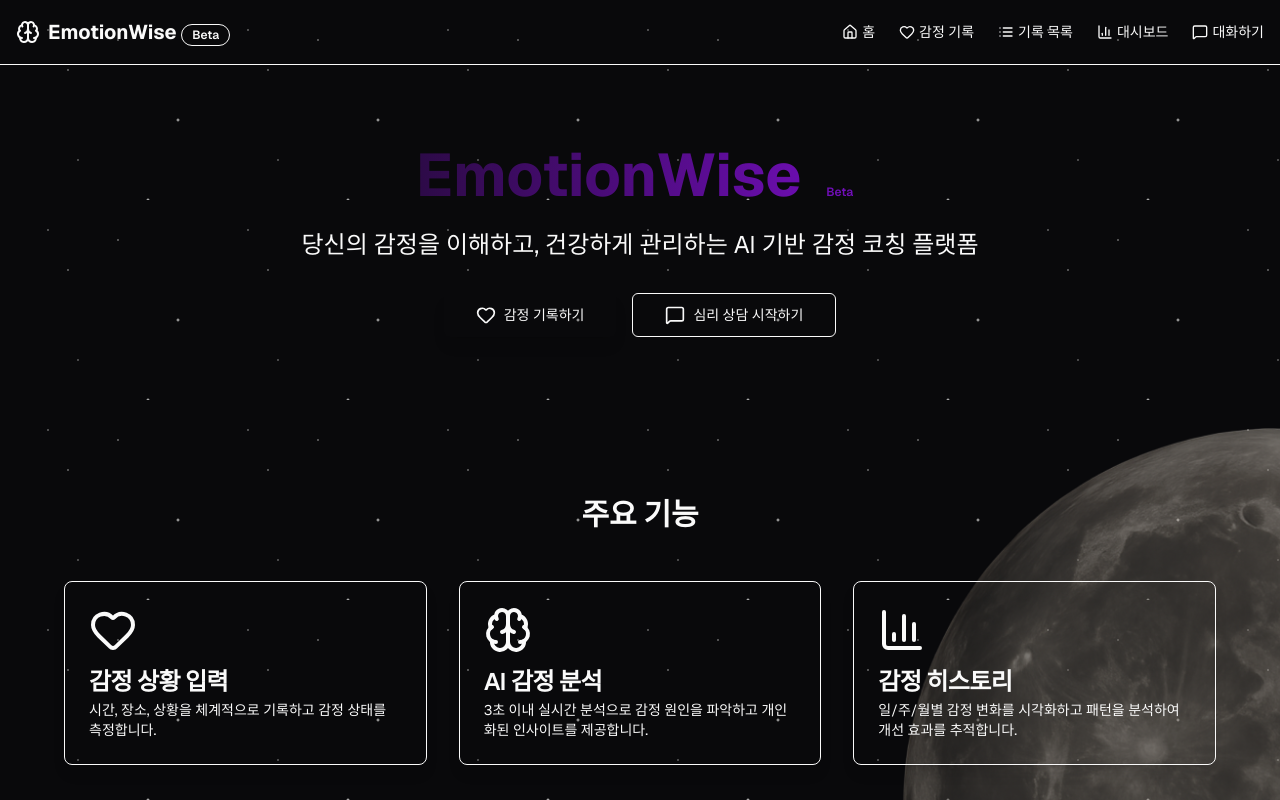
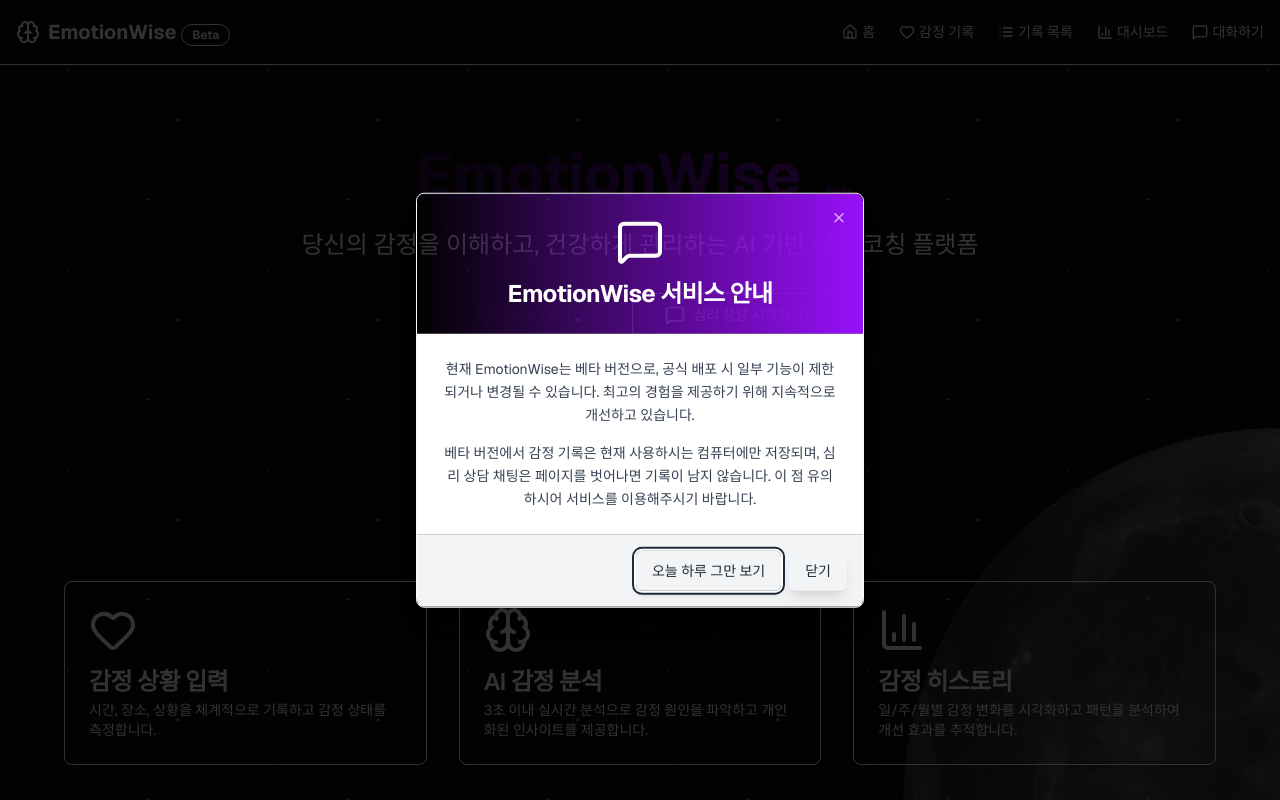
Before and after one commit to SSY1203/emotion-wise, a Next.js app: page / in a window 1280 px wide. Shown: the top 800 px of the page. Built offline with nearby package versions, Linux system fonts and the light colour scheme.

Commit message:
서비스 안내 팝업 추가

```diff
--- a/src/app/page.tsx
+++ b/src/app/page.tsx
@@ -1,3 +1,5 @@
+"use client";
+
 import { Button } from "@/components/ui/button";
 import { Badge } from "@/components/ui/badge";
 import {
@@ -13,25 +15,60 @@
   Heart,
   Target,
   Users,
-  MessageSquare
+  MessageSquare,
 } from "lucide-react";
 import Link from "next/link";
+import { useState, useEffect } from "react";
+import {
+  Dialog,
+  DialogContent,
+  DialogDescription,
+  DialogTitle,
+  DialogFooter,
+} from "@/components/ui/dialog";
 
 export default function Home() {
+  const [showBetaPopup, setShowBetaPopup] = useState(false);
+
+  useEffect(() => {
+    const lastClosed = localStorage.getItem("betaPopupClosed");
+    const today = new Date().toDateString();
+
+    if (lastClosed !== today) {
+      setShowBetaPopup(true);
+    }
+  }, []);
+
+  const handleCloseBetaPopup = (dontShowToday: boolean) => {
+    if (dontShowToday) {
+      localStorage.setItem("betaPopupClosed", new Date().toDateString());
+    }
+    setShowBetaPopup(false);
+  };
+
   return (
     <div className="min-h-screen">
       {/* Hero Section */}
       <section className="py-20 px-4 text-center">
         <div className="container mx-auto max-w-4xl">
           <h1 className="text-4xl md:text-6xl font-bold mb-6 bg-gradient-to-r from-primary to-purple-600 bg-clip-text text-transparent">
-            EmotionWise <Badge variant="outline" className="text-primary-foreground/70 border-primary-foreground/50">Beta</Badge>
+            EmotionWise{" "}
+            <Badge
+              variant="outline"
+              className="text-primary-foreground/70 border-primary-foreground/50"
+            >
+              Beta
+            </Badge>
           </h1>
           <p className="text-xl md:text-2xl text-muted-foreground mb-8">
             당신의 감정을 이해하고, 건강하게 관리하는 AI 기반 감정 코칭 플랫폼
           </p>
           <div className="flex flex-col sm:flex-row gap-4 justify-center">
             <Link href="/emotions">
-              <Button size="lg" className="w-full sm:w-auto shadow-lg shadow-primary/50">
+              <Button
+                size="lg"
+                className="w-full sm:w-auto shadow-lg shadow-primary/50"
+              >
                 <Heart className="mr-2 h-5 w-5" />
                 감정 기록하기
               </Button>
@@ -137,6 +174,45 @@
           </div>
         </div>
       </section>
+
+      {/* Service Notice Popup */}
+      <Dialog open={showBetaPopup} onOpenChange={setShowBetaPopup}>
+        <DialogContent className="p-0 overflow-hidden rounded-lg shadow-xl max-w-md">
+          <div className="bg-gradient-to-r from-primary to-purple-600 p-6 text-white flex flex-col items-center justify-center text-center rounded-t-lg">
+            <MessageSquare className="h-12 w-12 mb-3" />
+            <DialogTitle className="text-2xl font-bold">
+              EmotionWise 서비스 안내
+            </DialogTitle>
+          </div>
+          <div className="p-6 bg-white text-center">
+            <DialogDescription className="text-sm text-gray-700 mb-4 leading-relaxed">
+              현재 EmotionWise는 베타 버전으로, 공식 배포 시 일부 기능이
+              제한되거나 변경될 수 있습니다. 최고의 경험을 제공하기 위해
+              지속적으로 개선하고 있습니다.
+            </DialogDescription>
+            <DialogDescription className="text-sm text-gray-700 leading-relaxed">
+              베타 버전에서 감정 기록은 현재 사용하시는 컴퓨터에만 저장되며,
+              심리 상담 채팅은 페이지를 벗어나면 기록이 남지 않습니다. 이 점
+              유의하시어 서비스를 이용해주시기 바랍니다.
+            </DialogDescription>
+          </div>
+          <DialogFooter className="p-4 bg-gray-100 flex flex-col sm:flex-row justify-center sm:justify-end space-y-2 sm:space-y-0 sm:space-x-2">
+            <Button
+              variant="secondary"
+              onClick={() => handleCloseBetaPopup(true)}
+              className="w-full sm:w-auto"
+            >
+              오늘 하루 그만 보기
+            </Button>
+            <Button
+              onClick={() => handleCloseBetaPopup(false)}
+              className="w-full sm:w-auto"
+            >
+              닫기
+            </Button>
+          </DialogFooter>
+        </DialogContent>
+      </Dialog>
     </div>
   );
 }
--- a/src/components/ui/button.tsx
+++ b/src/components/ui/button.tsx
@@ -10,13 +10,13 @@
     variants: {
       variant: {
         default:
-          "bg-primary text-primary-foreground shadow-lg shadow-primary/50 hover:bg-primary/90 hover:shadow-primary/70",
+          "bg-primary text-gray-800 shadow-lg shadow-primary/50 hover:bg-primary/90 hover:shadow-primary/70",
         destructive:
           "bg-destructive text-destructive-foreground shadow-lg shadow-destructive/50 hover:bg-destructive/90 hover:shadow-destructive/70",
         outline:
           "border border-input bg-transparent backdrop-blur-sm hover:bg-accent hover:text-accent-foreground",
         secondary:
-          "bg-secondary text-secondary-foreground shadow-md shadow-black/20 hover:bg-secondary/80",
+          "bg-secondary text-gray-800 shadow-md shadow-black/20 hover:bg-secondary/80",
         ghost: "hover:bg-accent hover:text-accent-foreground",
         link: "text-primary underline-offset-4 hover:underline",
       },
--- /dev/null
+++ b/src/components/ui/dialog.tsx
@@ -0,0 +1,122 @@
+"use client";
+
+import * as React from "react";
+import * as DialogPrimitive from "@radix-ui/react-dialog";
+import { X } from "lucide-react";
+
+import { cn } from "@/lib/utils";
+
+const Dialog = DialogPrimitive.Root;
+
+const DialogTrigger = DialogPrimitive.Trigger;
+
+const DialogPortal = DialogPrimitive.Portal;
+
+const DialogClose = DialogPrimitive.Close;
+
+const DialogOverlay = React.forwardRef<
+  React.ElementRef<typeof DialogPrimitive.Overlay>,
+  React.ComponentPropsWithoutRef<typeof DialogPrimitive.Overlay>
+>(({ className, ...props }, ref) => (
+  <DialogPrimitive.Overlay
+    ref={ref}
+    className={cn(
+      "fixed inset-0 z-50 bg-black/80 data-[state=open]:animate-in data-[state=closed]:animate-out data-[state=closed]:fade-out-0 data-[state=open]:fade-in-0",
+      className
+    )}
+    {...props}
+  />
+));
+DialogOverlay.displayName = DialogPrimitive.Overlay.displayName;
+
+const DialogContent = React.forwardRef<
+  React.ElementRef<typeof DialogPrimitive.Content>,
+  React.ComponentPropsWithoutRef<typeof DialogPrimitive.Content>
+>(({ className, children, ...props }, ref) => (
+  <DialogPortal>
+    <DialogOverlay />
+    <DialogPrimitive.Content
+      ref={ref}
+      className={cn(
+        "fixed left-[50%] top-[50%] z-50 grid w-full max-w-lg translate-x-[-50%] translate-y-[-50%] border bg-background p-6 shadow-lg duration-200 data-[state=open]:animate-in data-[state=closed]:animate-out data-[state=closed]:fade-out-0 data-[state=open]:fade-in-0 data-[state=closed]:zoom-out-95 data-[state=open]:zoom-in-95 data-[state=closed]:slide-out-to-left-1/2 data-[state=closed]:slide-out-to-top-[48%] data-[state=open]:slide-in-from-left-1/2 data-[state=open]:slide-in-from-top-[48%] sm:rounded-lg",
+        className
+      )}
+      {...props}
+    >
+      {children}
+      <DialogPrimitive.Close className="absolute right-4 top-4 rounded-sm opacity-70 ring-offset-background transition-opacity hover:opacity-100 focus:outline-none focus:ring-2 focus:ring-ring focus:ring-offset-2 disabled:pointer-events-none data-[state=open]:bg-accent data-[state=open]:text-muted-foreground">
+        <X className="h-4 w-4" />
+        <span className="sr-only">Close</span>
+      </DialogPrimitive.Close>
+    </DialogPrimitive.Content>
+  </DialogPortal>
+));
+DialogContent.displayName = DialogPrimitive.Content.displayName;
+
+const DialogHeader = ({
+  className,
+  ...props
+}: React.HTMLAttributes<HTMLDivElement>) => (
+  <div
+    className={cn(
+      "flex flex-col space-y-1.5 text-center sm:text-left",
+      className
+    )}
+    {...props}
+  />
+);
+DialogHeader.displayName = "DialogHeader";
+
+const DialogFooter = ({
+  className,
+  ...props
+}: React.HTMLAttributes<HTMLDivElement>) => (
+  <div
+    className={cn(
+      "flex flex-col-reverse sm:flex-row sm:justify-end sm:space-x-2",
+      className
+    )}
+    {...props}
+  />
+);
+DialogFooter.displayName = "DialogFooter";
+
+const DialogTitle = React.forwardRef<
+  React.ElementRef<typeof DialogPrimitive.Title>,
+  React.ComponentPropsWithoutRef<typeof DialogPrimitive.Title>
+>(({ className, ...props }, ref) => (
+  <DialogPrimitive.Title
+    ref={ref}
+    className={cn(
+      "text-lg font-semibold leading-none tracking-tight",
+      className
+    )}
+    {...props}
+  />
+));
+DialogTitle.displayName = DialogPrimitive.Title.displayName;
+
+const DialogDescription = React.forwardRef<
+  React.ElementRef<typeof DialogPrimitive.Description>,
+  React.ComponentPropsWithoutRef<typeof DialogPrimitive.Description>
+>(({ className, ...props }, ref) => (
+  <DialogPrimitive.Description
+    ref={ref}
+    className={cn("text-sm text-muted-foreground", className)}
+    {...props}
+  />
+));
+DialogDescription.displayName = DialogPrimitive.Description.displayName;
+
+export {
+  Dialog,
+  DialogPortal,
+  DialogOverlay,
+  DialogTrigger,
+  DialogClose,
+  DialogContent,
+  DialogHeader,
+  DialogFooter,
+  DialogTitle,
+  DialogDescription,
+};
```
